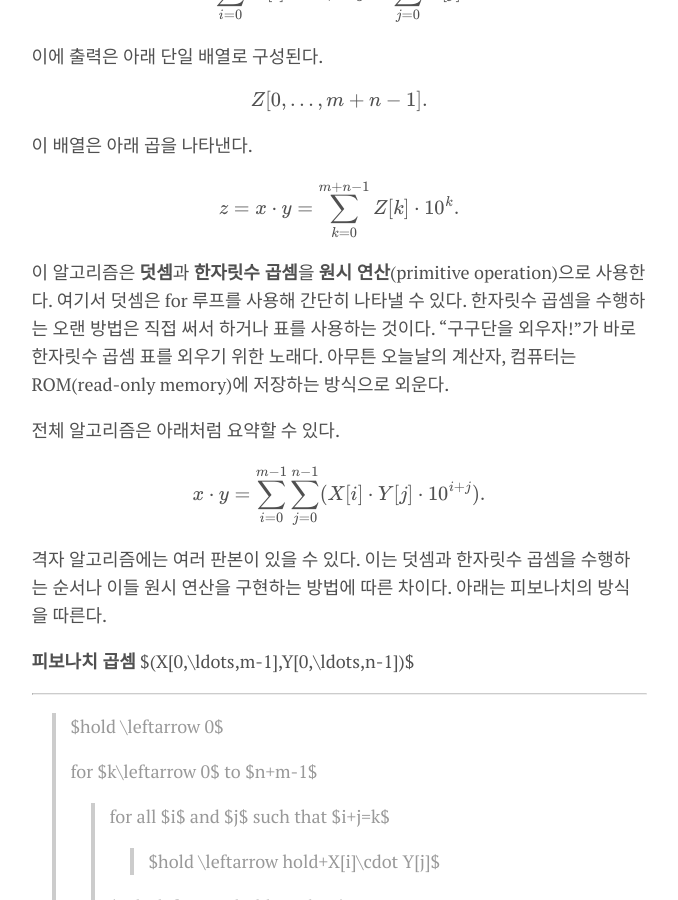
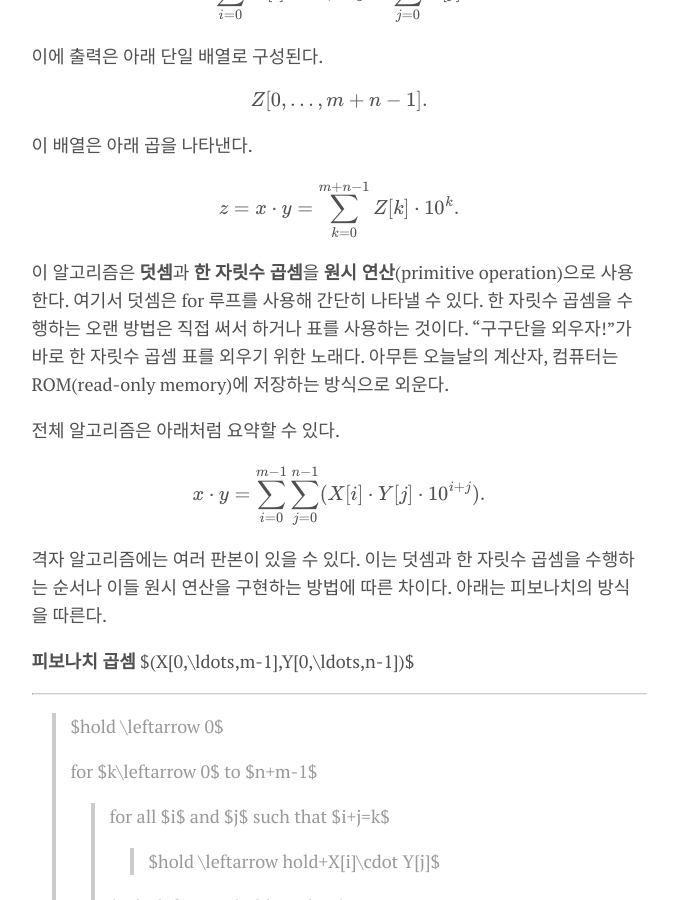
Before and after one commit to pangmoo-KTW/pangmoo-KTW, a Jekyll site: the page built from _posts/2023-07-04-alg02.md, in a window 1280 px wide and 900 px high, scrolled down 727 px. Shown: the whole window, without its empty margins (301-979 px from the left). Built offline with Jekyll 4.4.1, drawn with Linux system fonts in a browser that asks for light colours; formulas are drawn with MathJax 3; comment, search, counter and statistics services are not loaded.

Commit message:
20230704_19

```diff
--- a/_posts/2023-07-04-alg02.md
+++ b/_posts/2023-07-04-alg02.md
@@ -42,10 +42,10 @@ $$
 z=x\cdot y = \sum^{m+n-1}_{k=0}Z[k]\cdot10^k.
 $$
 
-이 알고리즘은 **덧셈**과 **한자릿수 곱셈**을 **원시 연산**(primitive operation)으로 사용한다.
+이 알고리즘은 **덧셈**과 **한 자릿수 곱셈**을 **원시 연산**(primitive operation)으로 사용한다.
 여기서 덧셈은 for 루프를 사용해 간단히 나타낼 수 있다.
-한자릿수 곱셈을 수행하는 오랜 방법은 직접 써서 하거나 표를 사용하는 것이다.
-<q>구구단을 외우자!</q>가 바로 한자릿수 곱셈 표를 외우기 위한 노래다.
+한 자릿수 곱셈을 수행하는 오랜 방법은 직접 써서 하거나 표를 사용하는 것이다.
+<q>구구단을 외우자!</q>가 바로 한 자릿수 곱셈 표를 외우기 위한 노래다.
 아무튼 오늘날의 계산자, 컴퓨터는 ROM(read-only memory)에 저장하는 방식으로 외운다.
 
 전체 알고리즘은 아래처럼 요약할 수 있다.
@@ -55,7 +55,7 @@ x\cdot y = \sum^{m-1}_{i=0}\sum^{n-1}_{j=0}(X[i]\cdot Y[j]\cdot 10^{i+j}).
 $$
 
 격자 알고리즘에는 여러 판본이 있을 수 있다.
-이는 덧셈과 한자릿수 곱셈을 수행하는 순서나 이들 원시 연산을 구현하는 방법에 따른 차이다.
+이는 덧셈과 한 자릿수 곱셈을 수행하는 순서나 이들 원시 연산을 구현하는 방법에 따른 차이다.
 아래는 피보나치의 방식을 따른다.
 
 **피보나치 곱셈** $(X[0,\ldots,m-1],Y[0,\ldots,n-1])$
```
